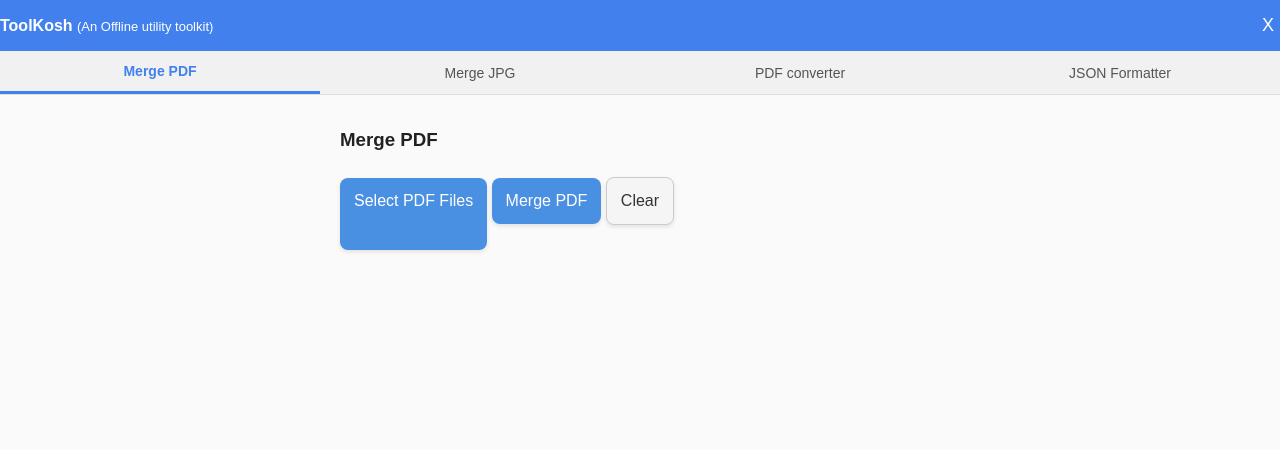
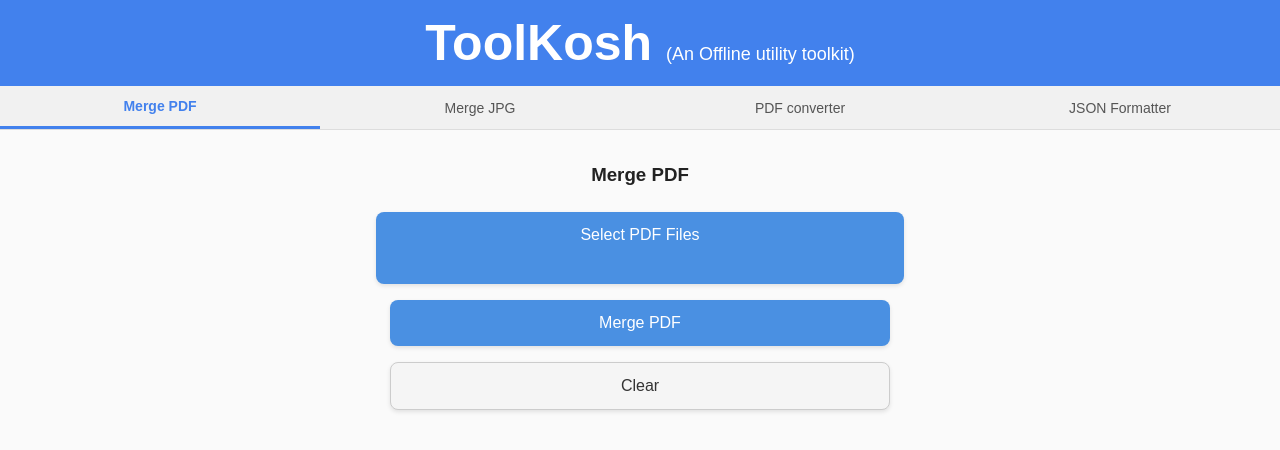
Before and after one commit to Chitranshu118/ToolKoshPWA, a website: page index.html in a window 1280 px wide. Drawn offline with Linux system fonts and the light colour scheme.

Commit message:
feat: styling changes for mobile

```diff
--- a/app.js
+++ b/app.js
@@ -5,9 +5,9 @@
 }
 
 
-document.getElementById("closeBtn").addEventListener("click", () => {
-  window.close();
-});
+// document.getElementById("closeBtn").addEventListener("click", () => {
+//   window.close();
+// });
 
 document.querySelectorAll(".tab-btn").forEach((btn) => {
   btn.addEventListener("click", () => {
--- a/index.html
+++ b/index.html
@@ -4,11 +4,11 @@
     <div class="popup-header">
       <span class="title"
         >ToolKosh
-        <span style="font-weight: 500; font-size: small"
+        <span style="font-weight: 500; font-size: large"
           >(An Offline utility toolkit)</span
         >
       </span>
-      <button id="closeBtn" class="close-btn">X</button>
+      <!-- <button id="closeBtn" class="close-btn">X</button> -->
     </div>
     <!-- <title>Utility Toolbox</title> -->
     <link rel="stylesheet" href="styles.css" />
@@ -33,7 +33,7 @@
           hidden
         />
         <label for="pdfInput" class="util-btn">Select PDF Files</label>
-        <button class="util-btn util-btn-green" id="mergePdfBtn">
+        <button class="util-btn" id="mergePdfBtn">
           Merge PDF
         </button>
         <button id="clearPdfBtn" class="util-btn util-btn-secondary">
@@ -71,7 +71,7 @@
           cols="40"
           placeholder="Paste JSON here"
         ></textarea>
-        <div style="margin-top: 5px">
+        <!-- <div style="margin-top: 5px"> -->
           <button class="util-btn" id="formatJsonBtn">Format JSON</button>
           <button class="util-btn util-btn-secondary" id="clearJsonBtn">
             Clear
@@ -83,7 +83,7 @@
           >
             Copy
           </button>
-        </div>
+        <!-- </div> -->
         <!-- <pre id="jsonOutput"></pre> -->
         <pre
           id="jsonOutput"
--- a/styles.css
+++ b/styles.css
@@ -2,7 +2,7 @@
 html, body {
   margin: 0;
   padding: 0;
-  height: 100%;
+  height: 90%;
   font-family: Arial, sans-serif;
   background: #fafafa;
   color: #222;
@@ -21,23 +21,29 @@
   background: #4281ed;
   color: white;
   text-align: center;
+  justify-content: center;
   padding: 14px env(safe-area-inset-left) 14px env(safe-area-inset-right);
-  font-weight: bold;
+  font-weight: bolder;
+  font-size: 50px;
   flex-shrink: 0;
+  min-height: 7%;
 }
 
 .popup-header {
   display: flex;
   justify-content: space-between;
   align-items: center;
+  justify-content: center;
+  text-align: center;
 }
 
 .close-btn {
   background: transparent;
   border: none;
-  font-size: 18px;
+  font-size: 50px;
   color: white;
   cursor: pointer;
+  right: 0;
 }
 
 
@@ -74,10 +80,12 @@
   flex: 1;
   padding: 15px;
   overflow-y: auto;
+  overflow-x: auto;
 }
 
 .tab-content:not(.hidden) {
-  display: block;
+   display: grid;
+  justify-items: center;
 }
 
 .hidden { display: none; }
@@ -97,7 +105,10 @@
 /* ========= BUTTONS ========= */
 .util-btn {
   display: block;
-  width: 100%;
+  align-items: center;
+  justify-content: center;
+  text-align: center;
+  width: 40%;
   background: #4a90e2;
   color: white;
   border: none;
@@ -131,7 +142,7 @@
 .util-input,
 .util-textarea,
 .util-select {
-  width: 100%;
+  width: auto;
   padding: 12px;
   margin: 8px 0;
   border: 1px solid #ccc;
@@ -151,6 +162,7 @@
 .util-textarea {
   min-height: 100px;
   resize: vertical;
+  width: 70%;
 }
 
 
@@ -184,15 +196,6 @@
 
 /* ========= RESPONSIVE (tablet+) ========= */
 @media (min-width: 768px) {
-  .tab-content {
-    max-width: 600px;
-    margin: 0 auto;
-  }
-
-  .util-btn {
-    width: auto;
-    display: inline-block;
-  }
 
   .file-list {
     flex-direction: row;
```
